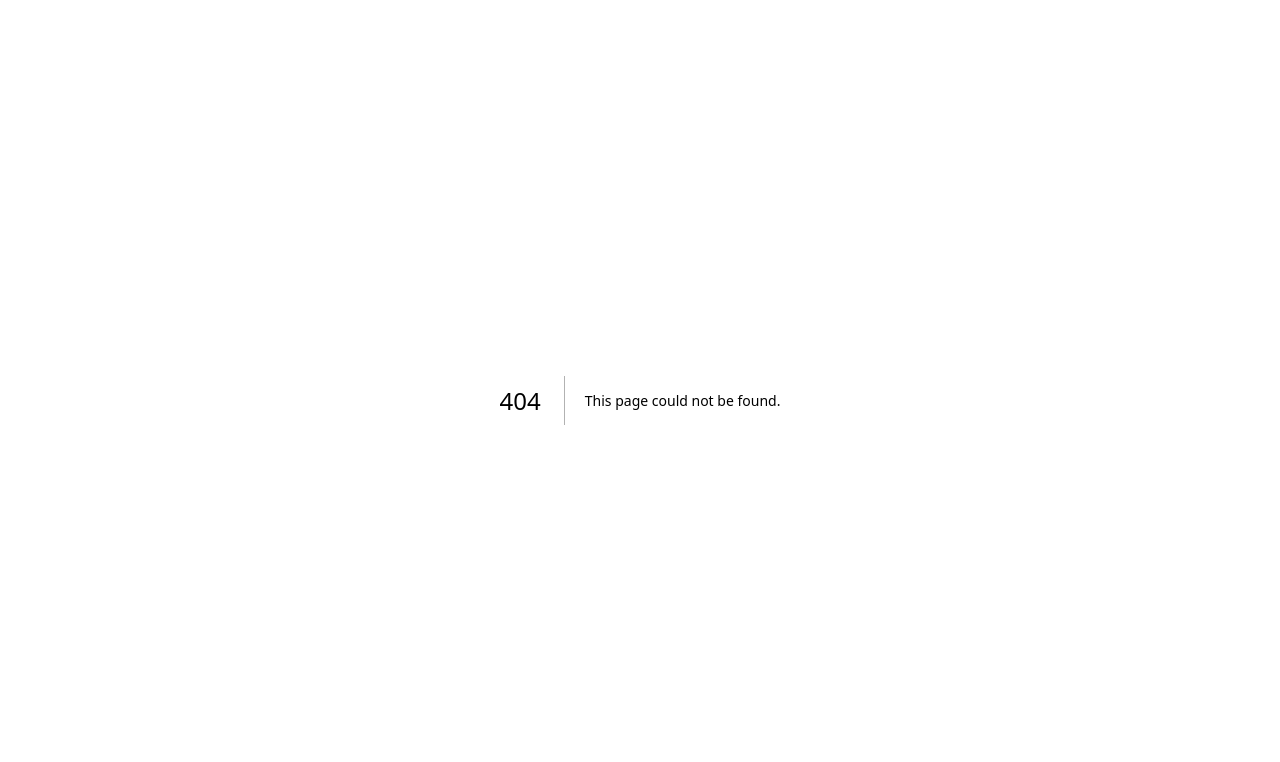
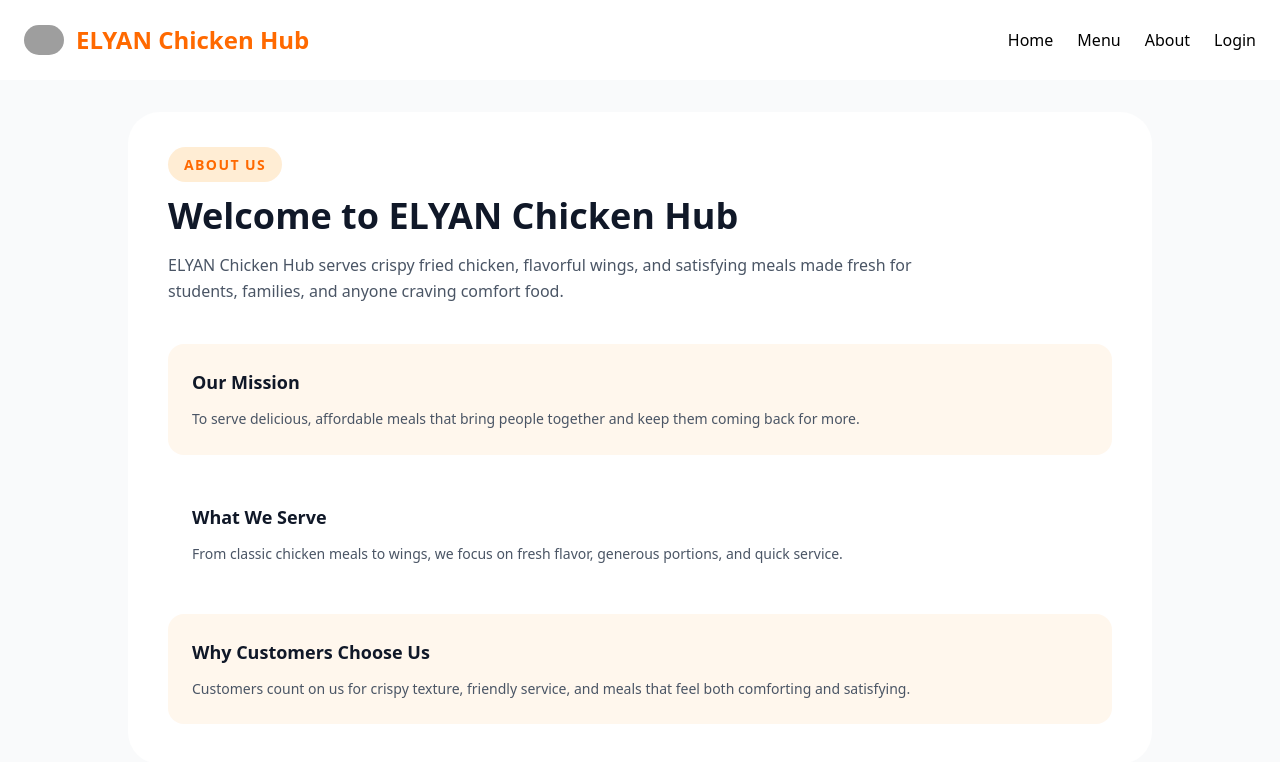
Before and after one commit to totszafra21-gif/Capstone1, a Next.js app: page /about in a window 1280 px wide. Before the commit this address had no page. Shown: the top 762 px of the page. Built offline with nearby package versions, Linux system fonts and the light colour scheme; no server answers; grey boxes are pictures that could not be loaded.

Commit message:
update project files

```diff
--- /dev/null
+++ b/app/about/page.tsx
@@ -0,0 +1,52 @@
+"use client";
+
+import Navbar from "../components/Navbar";
+
+export default function AboutPage() {
+  return (
+    <div className="min-h-screen bg-gray-50">
+      <Navbar />
+
+      <section className="px-24 pt-28 pb-16">
+        <div className="mx-auto max-w-5xl rounded-[2rem] bg-white p-10 shadow-lg">
+          <span className="rounded-full bg-orange-100 px-4 py-2 text-sm font-semibold uppercase tracking-widest text-orange-500">
+            About Us
+          </span>
+          <h1 className="mt-5 text-4xl font-extrabold text-gray-900">
+            Welcome to ELYAN Chicken Hub
+          </h1>
+          <p className="mt-4 max-w-3xl text-base leading-relaxed text-gray-600">
+            ELYAN Chicken Hub serves crispy fried chicken, flavorful wings, and satisfying meals
+            made fresh for students, families, and anyone craving comfort food.
+          </p>
+
+          <div className="mt-10 grid gap-6 md:grid-cols-3">
+            <div className="rounded-2xl border border-orange-100 bg-orange-50 p-6">
+              <h2 className="text-lg font-bold text-gray-900">Our Mission</h2>
+              <p className="mt-3 text-sm leading-relaxed text-gray-600">
+                To serve delicious, affordable meals that bring people together and keep them coming
+                back for more.
+              </p>
+            </div>
+
+            <div className="rounded-2xl border border-orange-100 bg-white p-6">
+              <h2 className="text-lg font-bold text-gray-900">What We Serve</h2>
+              <p className="mt-3 text-sm leading-relaxed text-gray-600">
+                From classic chicken meals to wings, we focus on fresh flavor,
+                generous portions, and quick service.
+              </p>
+            </div>
+
+            <div className="rounded-2xl border border-orange-100 bg-orange-50 p-6">
+              <h2 className="text-lg font-bold text-gray-900">Why Customers Choose Us</h2>
+              <p className="mt-3 text-sm leading-relaxed text-gray-600">
+                Customers count on us for crispy texture, friendly service, and meals that feel
+                both comforting and satisfying.
+              </p>
+            </div>
+          </div>
+        </div>
+      </section>
+    </div>
+  );
+}
--- a/app/components/Navbar.tsx
+++ b/app/components/Navbar.tsx
@@ -60,6 +60,7 @@ export default function Navbar() {
       <div className="space-x-6 flex items-center">
         <Link href="/" className="hover:text-orange-500">Home</Link>
         <Link href="/menu" className="hover:text-orange-500">Menu</Link>
+        <Link href="/about" className="hover:text-orange-500">About</Link>
         {user && (
           <Link href="/cart" className="hover:text-orange-500">Cart</Link>
         )}
--- a/app/menu/page.tsx
+++ b/app/menu/page.tsx
@@ -12,6 +12,18 @@ type MenuItem = {
   image: string;
   category: string;
 };
+
+function normalizeMenuItem(item: MenuItem): MenuItem {
+  if (item.name.toLowerCase() === "lumpia with rice") {
+    return {
+      ...item,
+      name: "Chicken with Lumpia",
+      image: "/lumpia-with-chicken.png",
+    };
+  }
+
+  return item;
+}
 
 export default function MenuPage() {
   const [menuItems, setMenuItems] = useState<MenuItem[]>([]);
@@ -89,11 +101,14 @@ export default function MenuPage() {
         )}
 
         <div className="grid grid-cols-3 gap-6">
-          {menuItems.filter(item => category === "all" || item.category === category).map((item) => (
+          {menuItems.filter(item => category === "all" || item.category === category).map((item) => {
+            const normalizedItem = normalizeMenuItem(item);
+
+            return (
             <div key={item.id} className="bg-white p-5 rounded-2xl shadow-md text-center hover:shadow-lg transition">
-              <Image src={item.image} alt={item.name} width={180} height={180} className="mx-auto rounded-xl object-cover w-[180px] h-[180px]" />
-              <h4 className="mt-4 font-semibold text-gray-800">{item.name}</h4>
-              <p className="text-orange-500 font-bold mt-1">₱{item.price}</p>
+              <Image src={normalizedItem.image} alt={normalizedItem.name} width={180} height={180} className="mx-auto rounded-xl object-cover w-[180px] h-[180px]" />
+              <h4 className="mt-4 font-semibold text-gray-800">{normalizedItem.name}</h4>
+              <p className="text-orange-500 font-bold mt-1">₱{normalizedItem.price}</p>
               <button
                 onClick={() => addToCart(item.id)}
                 className="mt-4 bg-orange-500 text-white px-4 py-2 rounded-full hover:bg-orange-600 w-full font-semibold shadow-sm"
@@ -101,7 +116,8 @@ export default function MenuPage() {
                 Add to Cart
               </button>
             </div>
-          ))}
+            );
+          })}
         </div>
       </section>
 
--- a/app/page.tsx
+++ b/app/page.tsx
@@ -8,7 +8,7 @@ import Navbar from "./components/Navbar";
 const slides = [
   { title: "🍗 1 PC Chicken with Rice", image: "/pc1.png", description: "Crispy fried chicken with steamed rice", bg: "from-orange-100 to-orange-200" },
   { title: "🍗🍗 2 PC Chicken with Rice", image: "/2pc.png", description: "Double chicken, double satisfaction", bg: "from-yellow-100 to-yellow-200" },
-  { title: "🌯 Lumpia with Rice", image: "/Lumpia.png", description: "Crispy Filipino spring rolls with rice", bg: "from-green-100 to-green-200" },
+  { title: "🍗 Chicken with Lumpia", image: "/lumpia-with-chicken.png", description: "Crispy fried chicken paired with hot, crunchy lumpia", bg: "from-green-100 to-green-200" },
 ];
 
 export default function Home() {
@@ -77,15 +77,15 @@ export default function Home() {
             <div className="flex-1 min-w-[280px] pr-6 sm:pr-12 lg:pr-16 flex flex-col justify-between">
               <div>
                 <span className="bg-orange-100 text-orange-500 text-sm font-semibold px-4 py-2 rounded-full uppercase tracking-widest">Featured Meal</span>
-                <h4 className="text-3xl font-extrabold text-gray-900 mt-4 mb-4">Lumpia with Chicken</h4>
-                <p className="max-w-xl text-gray-600 text-base leading-relaxed">A tasty match for your 1 PC Chicken with Rice — crispy lumpia rolls filled with savory chicken and veggies, served hot and ready to enjoy.</p>
+                <h4 className="text-3xl font-extrabold text-gray-900 mt-4 mb-4">Chicken with Lumpia</h4>
+                <p className="max-w-xl text-gray-600 text-base leading-relaxed">Crispy fried chicken paired with hot, crunchy lumpia, making a simple and satisfying meal that's fresh, flavorful, and easy to enjoy anytime.</p>
               </div>
               <div className="mt-6 flex flex-wrap items-center gap-4">
                 <p className="text-xl font-bold text-orange-600">₱45</p>
                 <Link href="/menu" className="inline-flex items-center justify-center rounded-full bg-orange-500 px-8 py-3 text-sm font-semibold text-white hover:bg-orange-600 shadow-lg">Add to order</Link>
               </div>
             </div>
-            <Image src="/lumpia with Chicken.png" alt="Lumpia with Chicken" width={360} height={360} className="rounded-[2rem] object-cover w-[360px] h-[360px]" />
+            <Image src="/lumpia-with-chicken.png" alt="Chicken with Lumpia" width={360} height={360} className="rounded-[2rem] object-cover w-[360px] h-[360px]" />
           </div>
         </div>
       </section>
@@ -118,12 +118,10 @@ export default function Home() {
 
           <Link href="/menu" className="relative bg-white p-3 rounded-2xl shadow-md text-center w-52 hover:shadow-lg transition">
             <span className="absolute top-2 left-2 bg-orange-500 text-white text-xs px-2 py-0.5 rounded-full font-semibold">🔥 Best Seller</span>
-            <span className="absolute top-2 right-2 bg-red-600 text-white text-xs px-2 py-0.5 rounded-full font-semibold">10% OFF</span>
-            <Image src="/Lumpia.png" alt="Lumpia with Chicken" width={110} height={110} className="mx-auto rounded-xl object-cover w-[110px] h-[110px]" />
-            <h4 className="mt-2 font-semibold text-gray-800 text-sm">Lumpia with Chicken</h4>
+            <Image src="/lumpia-with-chicken.png" alt="Chicken with Lumpia" width={110} height={110} className="mx-auto rounded-xl object-cover w-[110px] h-[110px]" />
+            <h4 className="mt-2 font-semibold text-gray-800 text-sm">Chicken with Lumpia</h4>
             <div className="flex items-center justify-center gap-2 mt-1">
-              <p className="text-gray-400 line-through text-xs">₱50</p>
-              <p className="text-orange-500 font-bold text-sm">₱45</p>
+              <p className="text-orange-500 font-bold text-sm">₱125</p>
             </div>
           </Link>
 
```
Also changed, not shown: tsconfig.json (+13 -4 lines), public/lumpia-with-chicken.png (renamed from public/lumpia with Chicken.png).
